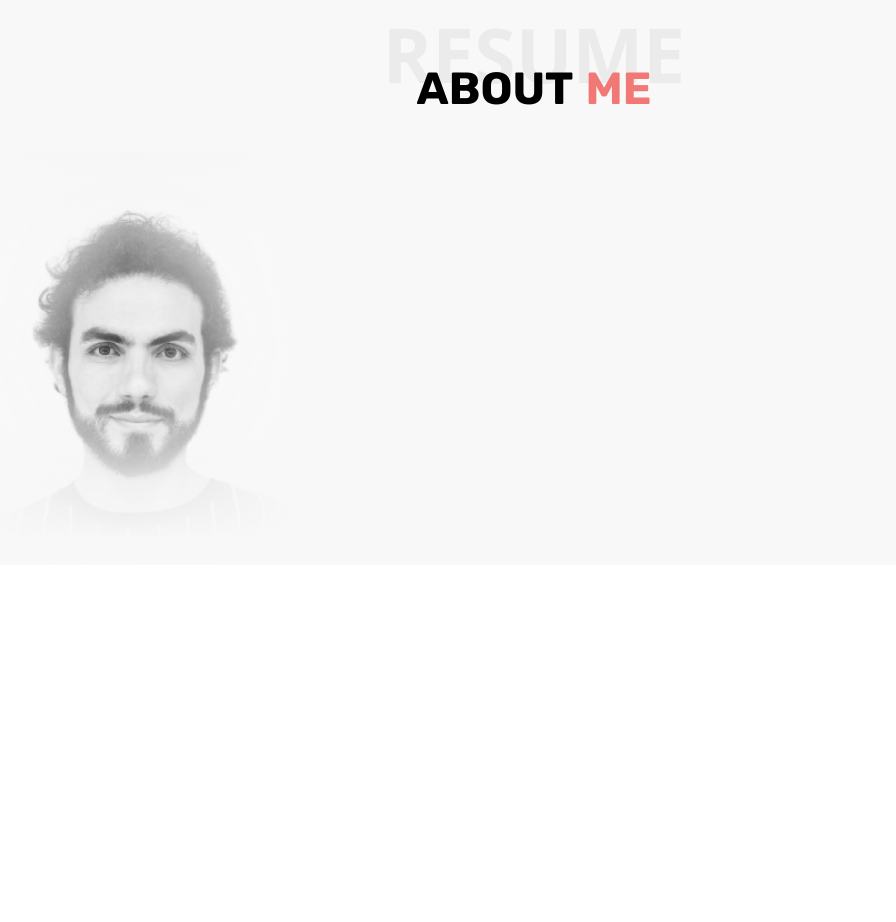
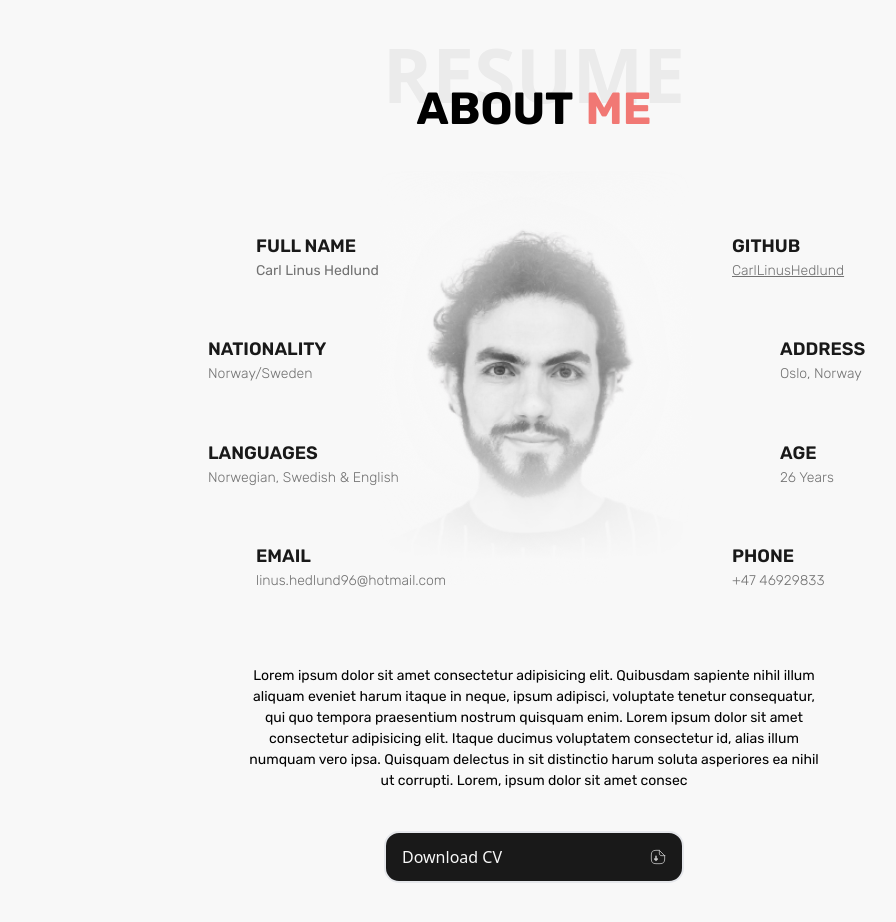
Before and after one commit to CarlLinusHedlund/CarlLinusHedlundDevs, a React (Vite) app: page /about in a window 1280 px wide. Shown: the part 802-1724 px from the top of the page, without its empty margins (161-1057 px from the left). Before the commit the page ends 1367 px from the top, so only its background shows below. Built offline with nearby package versions, Linux system fonts and the light colour scheme; a web font is replaced by a local one.

Commit message:
adds intersection observer, animations and styling

```diff
--- a/src/components/main/about/index.jsx
+++ b/src/components/main/about/index.jsx
@@ -1,4 +1,4 @@
-import React, { useEffect, useRef } from 'react';
+import React, { useEffect, useRef, useState } from 'react';
 import Typed from 'typed.js';
 
 
@@ -30,10 +30,35 @@ function AboutPage() {
     }
   };
 
+
+
+
+
+  const observeRef = useRef();
+  const [aboutSectionVisible, setAboutSectionVisbile] = useState(false);
+
+  const callbackFunction = (entries) => {
+    const [entry] = entries
+    setAboutSectionVisbile(entry.isIntersecting)
+  }
+  const options = {
+    root: null,
+    rootMargin: "50px",
+    threshold: 0.4
+  }
+
+  useEffect(()=> {
+    const observer = new IntersectionObserver(callbackFunction, options)
+    if (observeRef.current) observer.observe(observeRef.current)
+    return () => {
+      if(observeRef.current) observer.unobserve(observeRef.current)
+    }
+  }, [observeRef, options])
+
   return (
     <>
     <section className=' bg-primaryDark w-full h-full scroll-smooth '>
-      <div className=' relative px-8 h-screen max-w-5xl mx-auto flex flex-col justify-between '>
+      <div className=' relative px-8 h-screen min-h-[640px] max-w-5xl mx-auto flex flex-col justify-between '>
         <div className=' pt-20 '>
           <div className=" htmlTags before:content-['<div>'] after:content-['</div>'] flex flex-col gap-3 relative pl-2 ml-1 py-4 my-20 mb-10 md:after:text-sm md:before:text-sm before:text-primaryWhite after:text-primaryWhite ">
             <h2 ref={el} className=" pl-1 md:pl-3 py-1 md:py-3 relative htmlTags before:content-['<h2>'] after:content-['</h2>'] min-h-[32px] md:min-h-[44px] leading-5 font-rubik font-bold text-[22px] xxs:text-[27px] xs:text-[33px] sm:text-[35px] md:text-[45px] text-primaryCoral md:after:text-sm md:before:text-sm before:text-primaryWhite after:text-primaryWhite  "></h2>
@@ -57,9 +82,8 @@ function AboutPage() {
           </div>
         </div>
       </div>
-
     </section>
-    <section className=' bg-primaryWhite h-full w-full px-8 '>
+    <section ref={observeRef} className=' bg-primaryWhite h-full w-full px-4 md:px-8 py-5 '>
       <div id='aboutme' className=' px-8 w-full bg-primaryWhite '>
         <div className=' flex justify-center '>
           <div className=' relative '>
@@ -70,12 +94,64 @@ function AboutPage() {
           </div>
         </div>
       </div>
-      <div className=' pt-10 '>
-        <div className=' w-full h-fit '>
-          <div className=''>
-            <img src="../profile-white.png" alt="profile img" />
+      <div className=' pt-10 pb-20 sm:flex sm:justify-center '>
+        <div className='relative w-full h-fit flex flex-col items-center sm:w-fit sm:px-10 '>
+          <div className='w-fit flex justify-center'>
+            <img className={` opacity-0 duration-700 ${aboutSectionVisible ? 'opacity-100' : 'opacity-0'}`} src="../profile-white.png" alt="profile img" />
+          </div>
+          <div className='font-rubik text-primaryDark flex justify-between w-full max-w-xs gap-7 sm:absolute sm:h-full sm:max-w-none'>
+            <div className=' flex flex-col gap-5 sm:relative '>
+              <div className={`flex flex-col sm:absolute top-[15%] sm:-left-10 lg:-left-20 sm:w-20 scale-50 opacity-0 ${aboutSectionVisible ? 'aboutAnimation' : ''} `} style={{ '--about-info-item-index': 1 }}>
+                <p className='font-semibold text-[12px] xxs:text-[14px] sm:whitespace-nowrap sm:text-textSM lg:text-[18px] '>FULL NAME</p>
+                <p className=' font-normal opacity-60 text-[10px] xxs:text-textXS sm:whitespace-nowrap sm:text-[13px] lg:text-[14px] '>Carl Linus Hedlund</p>
+              </div>
+              <div className={`sm:absolute sm:top-[40%] sm:-left-24 lg:-left-32 flex flex-col scale-50 sm:w-20 opacity-0 ${aboutSectionVisible ? 'aboutAnimation' : ''} `} style={{ '--about-info-item-index': 2 }}>
+                <p className=' font-semibold text-[12px] xxs:text-[14px] sm:whitespace-nowrap sm:text-textSM lg:text-[18px] '>NATIONALITY</p>
+                <p className=' font-light opacity-60 text-[10px] xxs:text-textXS sm:whitespace-nowrap sm:text-[13px] lg:text-[14px] '>Norway/Sweden</p>
+              </div>
+              <div className={`sm:absolute sm:top-[65%] sm:-left-24 lg:-left-32 flex flex-col sm:w-20 scale-50 opacity-0 ${aboutSectionVisible ? 'aboutAnimation' : ''} `} style={{ '--about-info-item-index': 3 }}>
+                <p className=' font-semibold text-[12px] xxs:text-[14px] sm:whitespace-nowrap sm:text-textSM lg:text-[18px] '>LANGUAGES</p>
+                <p  className=' font-light opacity-60 text-[10px] xxs:text-textXS whitespace-pre-wrap sm:whitespace-nowrap sm:text-[13px] lg:text-[14px] '>Norwegian, Swedish & English</p>
+              </div>
+              <div className={`sm:absolute sm:top-[90%] sm:-left-10 lg:-left-20 flex flex-col sm:w-20 opacity-0 scale-50 ${aboutSectionVisible ? 'aboutAnimation' : ''} `} style={{ '--about-info-item-index': 4 }}>
+                <p className=' font-semibold text-[12px] xxs:text-[14px] sm:whitespace-nowrap sm:text-textSM lg:text-[18px] '>EMAIL</p>
+                <p className=' font-light opacity-60 text-[10px] xxs:text-textXS sm:whitespace-nowrap sm:text-[13px] lg:text-[14px] '>linus.hedlund96@hotmail.com</p>
+
+              </div>
+            </div>
+            <div className='flex flex-col gap-5 sm:relative'>
+              <div className={` flex flex-col sm:absolute sm:top-[15%] sm:-right-10 lg:-right-20 sm:w-20 opacity-0 scale-50 ${aboutSectionVisible ? 'aboutAnimation' : ''} `} style={{ '--about-info-item-index': 1 }}>
+                <p className=' font-semibold text-[12px] xxs:text-[14px] sm:whitespace-nowrap sm:text-textSM lg:text-[18px] '>GITHUB</p>
+                <a href='https://github.com/CarlLinusHedlund' className=' font-light opacity-60 text-[10px] xxs:text-textXS underline sm:whitespace-nowrap sm:text-[13px] lg:text-[14px] '>CarlLinusHedlund</a>
+              </div>
+              <div className={` flex flex-col sm:absolute sm:top-[40%] sm:-right-24 lg:-right-32 sm:w-20 opacity-0 scale-50 ${aboutSectionVisible ? 'aboutAnimation' : ''} `} style={{ '--about-info-item-index': 2 }}>
+                <p className=' font-semibold text-[12px] xxs:text-[14px] sm:whitespace-nowrap sm:text-textSM lg:text-[18px] '>ADDRESS</p>
+                <p className=' font-light opacity-60 text-[10px] xxs:text-textXS sm:whitespace-nowrap sm:text-[13px] lg:text-[14px] '>Oslo, Norway</p>
+              </div>
+              <div className={`flex flex-col sm:absolute sm:top-[65%] sm:-right-24 lg:-right-32 sm:w-20 opacity-0 scale-50 ${aboutSectionVisible ? 'aboutAnimation' : ''} `} style={{ '--about-info-item-index': 3 }}>
+                <p className=' font-semibold text-[12px] xxs:text-[14px] sm:whitespace-nowrap sm:text-textSM lg:text-[18px] '>AGE</p>
+                <p className=' font-light opacity-60 text-[10px] xxs:text-textXS whitespace-pre-line sm:whitespace-nowrap sm:text-[13px] lg:text-[14px] '>26 Years</p>
+              </div>
+              <div className={`flex flex-col sm:absolute sm:top-[90%] sm:-right-10 lg:-right-20 sm:w-20 opacity-0 scale-50 ${aboutSectionVisible ? 'aboutAnimation' : ''} `} style={{ '--about-info-item-index': 4 }}>
+                <p className=' font-semibold text-[12px] xxs:text-[14px] sm:whitespace-nowrap sm:text-textSM lg:text-[18px] '>PHONE</p>
+                <p className=' font-light opacity-60 text-[10px] xxs:text-textXS sm:whitespace-nowrap sm:text-[13px] lg:text-[14px] '>+47 46929833</p>
+              </div>
+            </div>
           </div>
         </div>
+      </div>
+      <div className='w-full flex justify-center font-rubik font-normal px-8 text-[14px] '>
+        <p className=' text-center max-w-xl '>Lorem ipsum dolor sit amet consectetur adipisicing elit. Quibusdam sapiente nihil illum aliquam eveniet harum itaque in neque, ipsum adipisci, voluptate tenetur consequatur, qui quo tempora praesentium nostrum quisquam enim. Lorem ipsum dolor sit amet consectetur adipisicing elit. Itaque ducimus voluptatem consectetur id, alias illum numquam vero ipsa. Quisquam delectus in sit distinctio harum soluta asperiores ea nihil ut corrupti. Lorem, ipsum dolor sit amet consec</p>
+      </div>
+      <div className='w-full flex justify-center py-10 '>
+        <a style={{ '--about-info-item-index': 8 }} className={` darkBtn flex justify-between text-primaryWhite duration-300 text-textSM font-medium opacity-0 ${ aboutSectionVisible ? 'aboutAnimation' : ''} `} download href='../profile-white.png' >
+          <p>Download CV</p>
+          <img
+                  className=" "
+                  src="./documentdownload.svg"
+                  alt="download cv"
+                />
+        </a>
       </div>
     </section>
      </>
--- a/src/components/main/home/components/herobanner.jsx
+++ b/src/components/main/home/components/herobanner.jsx
@@ -48,9 +48,10 @@ function HeroBanner() {
               {' '}
               <span className="text-text2xl xs:text-text3xl">
                 i'm
-                <span className="text-text2xl text-primaryCoral xs:text-text3xl ">
-                  Carl
-                </span>
+              </span>
+              {' '}
+              <span className="text-text2xl text-primaryCoral xs:text-text3xl ">
+                Carl
               </span>
             </h1>
             <p className="block font-rubik text-textBASE font-semibold text-primaryWhite lg:hidden">
--- a/src/index.css
+++ b/src/index.css
@@ -36,6 +36,8 @@ body::-webkit-scrollbar {
   }
 }
 
+
+/* Transform transition for header */
 @keyframes transform {
   from {
     transform: translateY(15px);
@@ -43,6 +45,62 @@ body::-webkit-scrollbar {
   to {
     transform: translateY(0px);
   }
+}
+
+@keyframes fade {
+  from {
+    opacity: 0;
+  }
+  to {
+    opacity: 1;
+  }
+}
+/* Transform transition for header */
+
+
+/* Intersection Observer tranasition for about page */
+
+@keyframes scale {
+  0% {
+    transform: scale(0);
+  } 80% {
+    transform: scale(1.15);
+  }
+  100% {
+    transform: scale(1);
+  }
+}
+
+@keyframes btnScale {
+  0% {
+    transform: scale(0);
+  } 90% {
+    transform: scale(1.25);
+  }
+  100% {
+    transform: scale(1);
+  }
+}
+
+.aboutAnimation {
+  animation: fade 400ms ease-in-out calc(var(--about-info-item-index)*0.20s) forwards,
+  scale 400ms ease-in-out calc(var(--about-info-item-index)*0.20s) forwards;
+}
+
+.aboutBtnAnimtion {
+  animation: fade 400ms ease-in-out calc(var(--about-info-item-index)*0.20s) forwards,
+  btnScale 400ms ease-in-out calc(var(--about-info-item-index)*0.20s) forwards;
+}
+
+
+/* Intersection Observer tranasition for about page */
+
+
+.navFade {
+  animation: fade 1s ease-in-out
+      calc(var(--large-navigation-item-index) * 0.18s) forwards,
+    transform 1s ease-in-out calc(var(--large-navigation-item-index) * 0.18s)
+      forwards;
 }
 
 @layer components {
@@ -84,13 +142,6 @@ body::-webkit-scrollbar {
     @apply rotate-45 duration-500 before:bottom-auto before:top-0 before:h-0.5 before:w-5 before:-rotate-90 after:opacity-0;
   }
 
-  .navFade {
-    animation: fade 1s ease-in-out
-        calc(var(--large-navigation-item-index) * 0.18s) forwards,
-      transform 1s ease-in-out calc(var(--large-navigation-item-index) * 0.18s)
-        forwards;
-  }
-
   .navList {
     @apply w-fit translate-y-0 cursor-pointer font-rubik text-4xl font-bold capitalize opacity-0 duration-1000 hover:text-primaryCoral xs:text-textXL;
   }
@@ -105,6 +156,10 @@ body::-webkit-scrollbar {
 
   .btn {
     @apply rounded-[15px] border-2 border-primaryCoral py-3 px-4;
+  }
+
+  .darkBtn {
+    @apply rounded-[15px] border-2 bg-primaryDark py-3 px-4 lg:hover:scale-105 lg:hover:hoverShadowDark w-[300px] ;
   }
 
   .inner {
```
